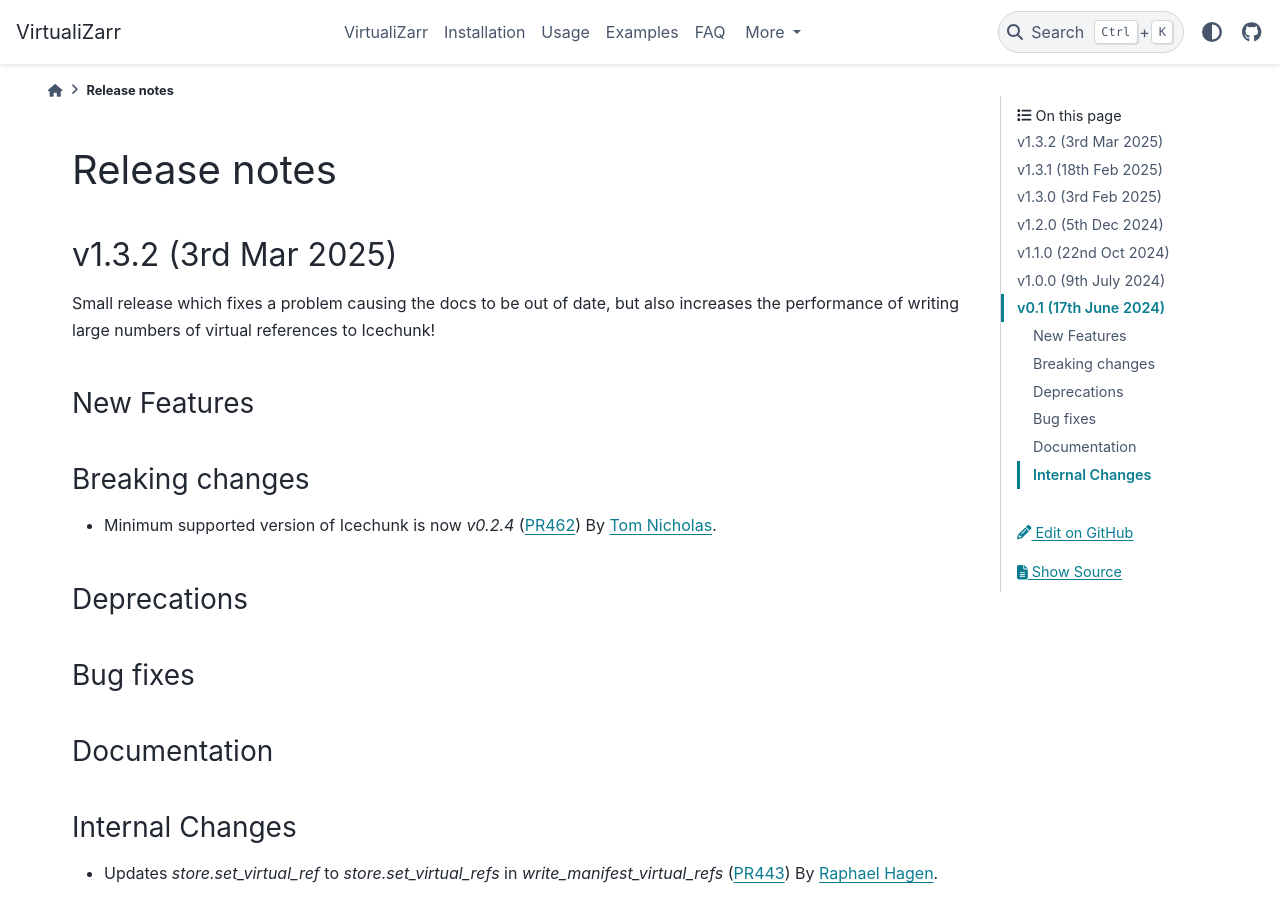
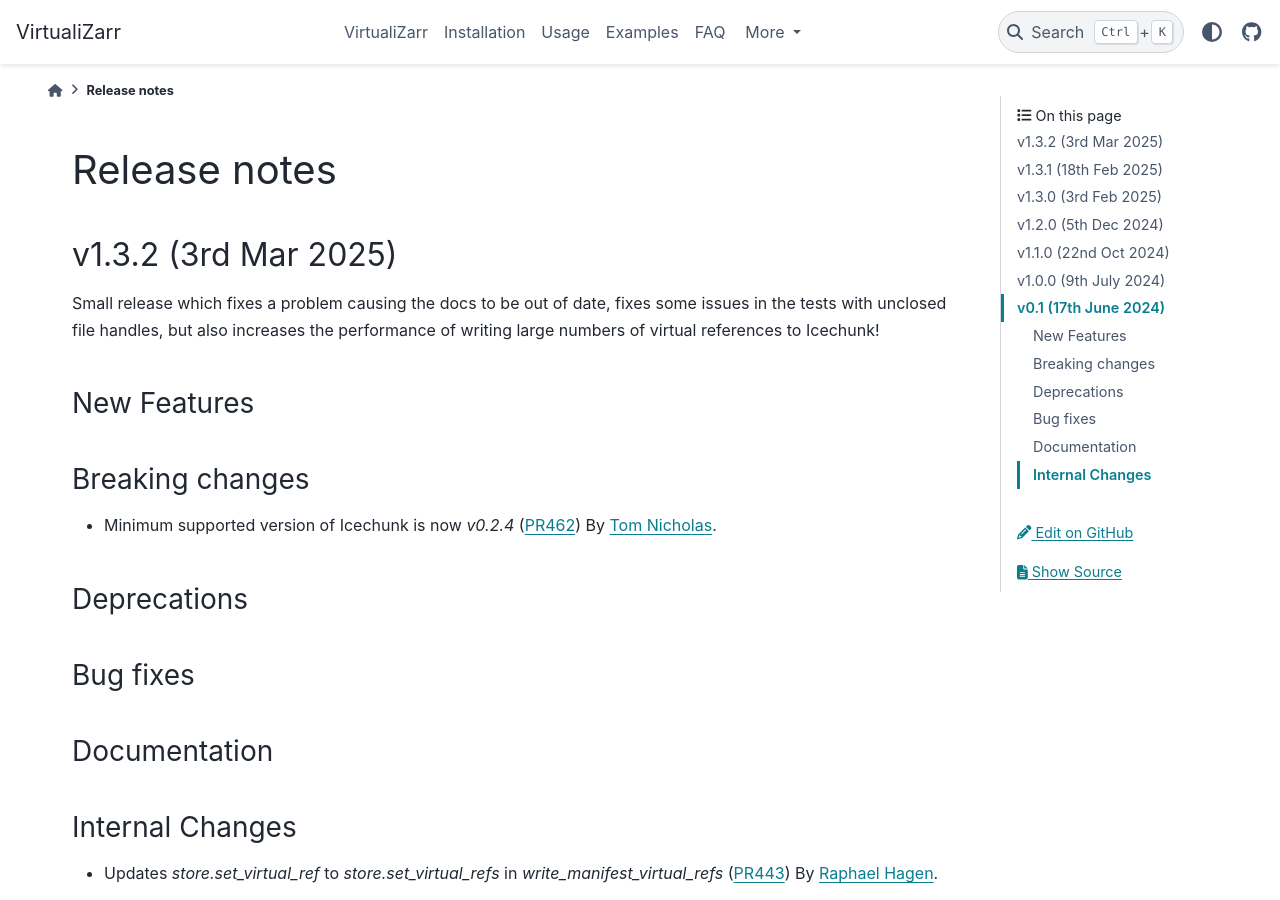
Before and after one commit to zarr-developers/VirtualiZarr, a Sphinx documentation site: the page built from docs/releases.rst, in a window 1280 px wide and 900 px high. Built offline with Sphinx 7.4.7 and the PyData theme 0.15.4, drawn with Linux system fonts in a browser that asks for light colours.

Commit message:
mention file handles

```diff
--- a/docs/releases.rst
+++ b/docs/releases.rst
@@ -6,7 +6,7 @@
 v1.3.2 (3rd Mar 2025)
 ---------------------
 
-Small release which fixes a problem causing the docs to be out of date, but also increases the performance of writing large numbers of virtual references to Icechunk!
+Small release which fixes a problem causing the docs to be out of date, fixes some issues in the tests with unclosed file handles, but also increases the performance of writing large numbers of virtual references to Icechunk!
 
 New Features
 ~~~~~~~~~~~~
```
